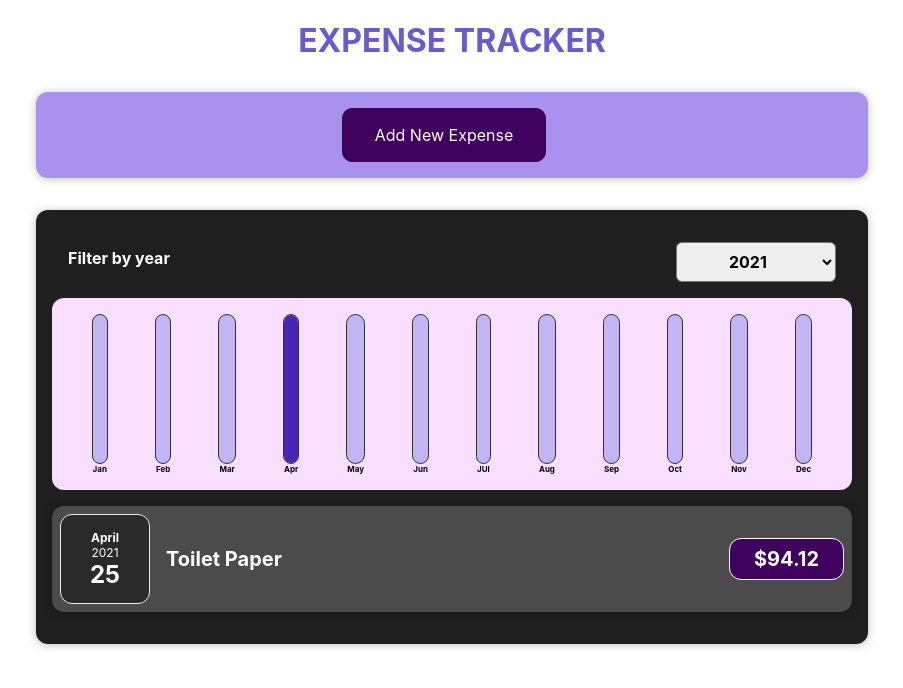
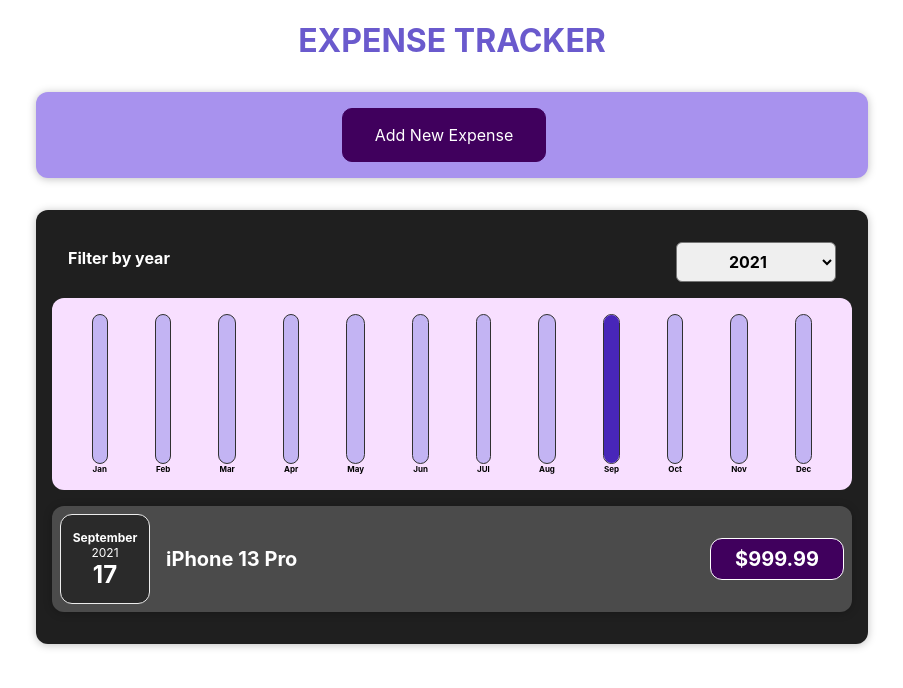
Before and after one commit to MatrixGlitch-Hridoy/expenseTracker, a React (Create React App) app: page / in a window 1280 px wide. Shown: the top 688 px of the page, without its empty margins (188-1091 px from the left). Built offline with nearby package versions, Linux system fonts and the light colour scheme.

Commit message:
project done

```diff
--- a/public/index.html
+++ b/public/index.html
@@ -24,7 +24,7 @@
       work correctly both with client-side routing and a non-root public URL.
       Learn how to configure a non-root public URL by running `npm run build`.
     -->
-    <title>React App</title>
+    <title>Expense Tracker</title>
   </head>
   <body>
     <noscript>You need to enable JavaScript to run this app.</noscript>
--- a/src/App.js
+++ b/src/App.js
@@ -6,9 +6,9 @@
 const DUMMY_EXPENSES = [
   {
     id: "e1",
-    title: "Toilet Paper",
-    amount: 94.12,
-    date: new Date(2021, 3, 25),
+    title: "iPhone 13 Pro",
+    amount: 999.99,
+    date: new Date(2021, 8, 17),
   },
   {
     id: "e2",
```
